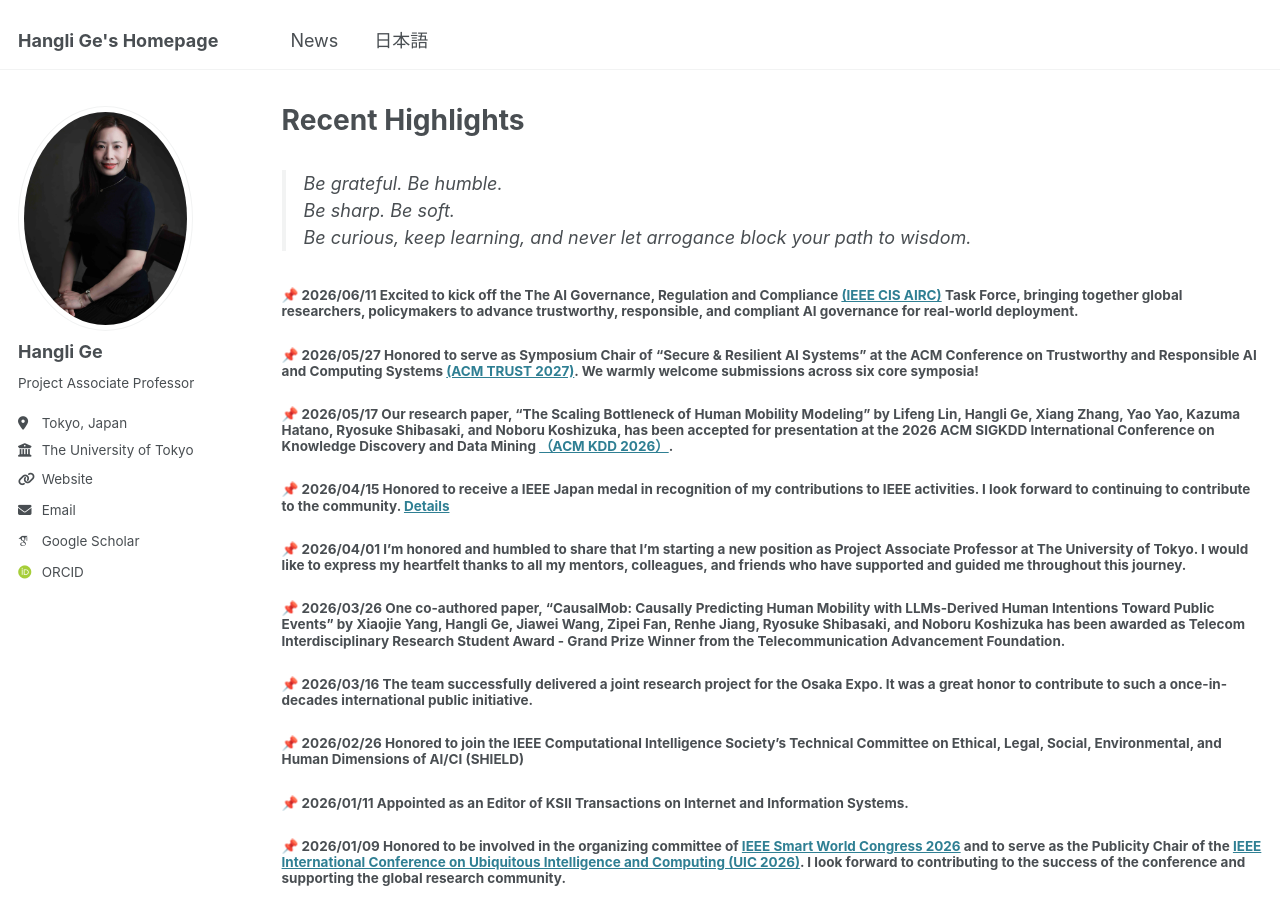
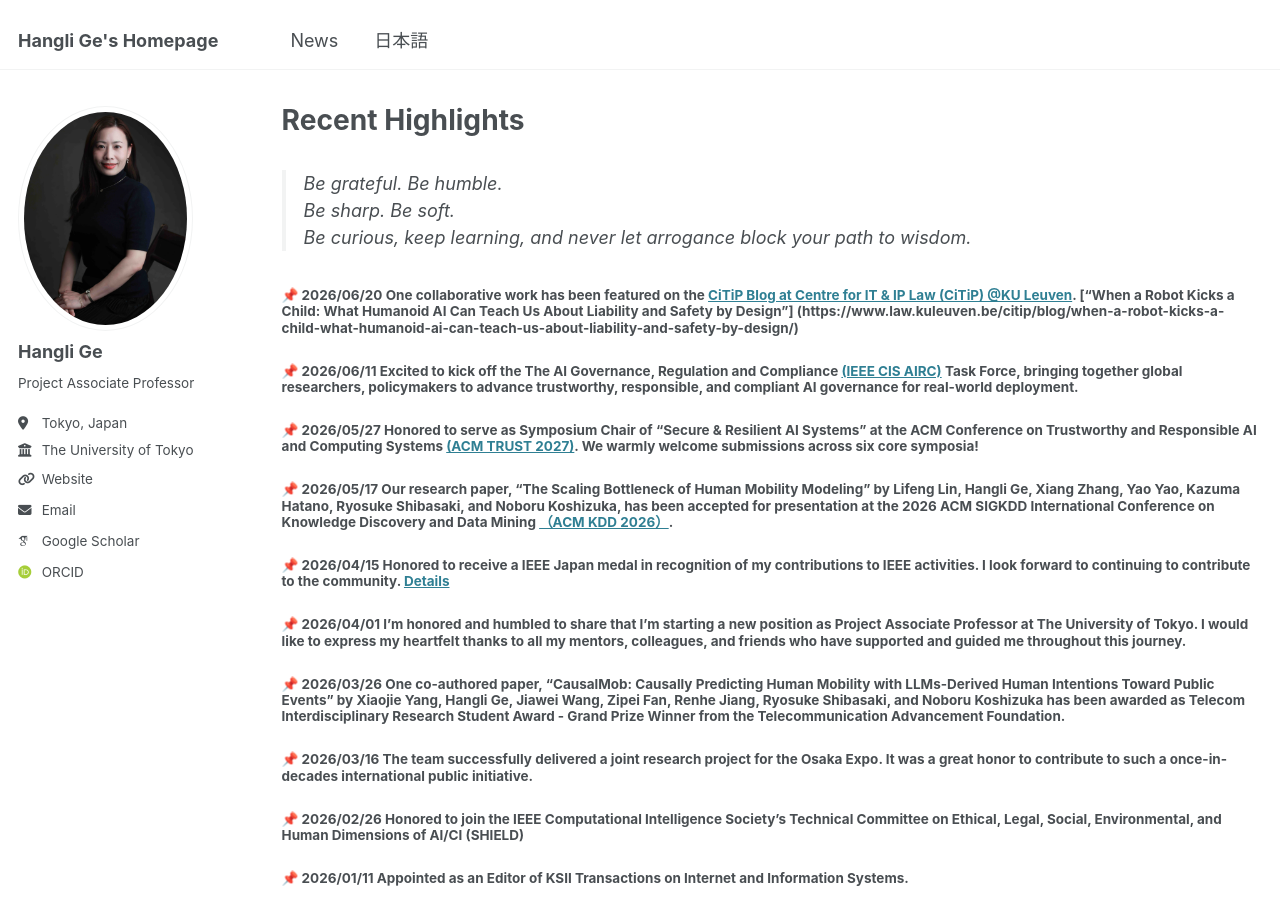
Before and after one commit to christie888/christie888.github.io, a Jekyll site: the page built from _pages/post.md, in a window 1280 px wide and 900 px high. Built offline with Jekyll 4.4.1, drawn with Linux system fonts in a browser that asks for light colours; some web fonts are replaced.

Commit message:
Update post.md

```diff
--- a/_pages/post.md
+++ b/_pages/post.md
@@ -8,6 +8,8 @@
 <br>Be sharp. Be soft.<br>
 > Be curious, keep learning, and never let arrogance block your path to wisdom.
 
+
+##### 📌 2026/06/20 One collaborative work has been featured on the [CiTiP Blog at Centre for IT & IP Law (CiTiP) @KU Leuven](https://www.law.kuleuven.be/citip/blog/). ["When a Robot Kicks a Child: What Humanoid AI Can Teach Us About Liability and Safety by Design"] (https://www.law.kuleuven.be/citip/blog/when-a-robot-kicks-a-child-what-humanoid-ai-can-teach-us-about-liability-and-safety-by-design/)
 
 ##### 📌 2026/06/11 Excited to kick off the The AI Governance, Regulation and Compliance [(IEEE CIS AIRC)](https://cis.taskforce.ieee.org/airc/) Task Force, bringing together global researchers, policymakers to advance trustworthy, responsible, and compliant AI governance for real-world deployment.
 
```
